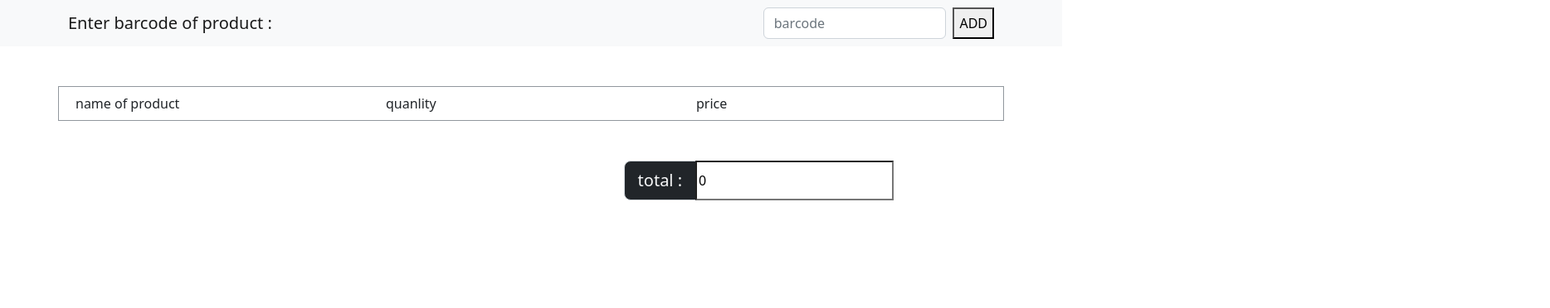
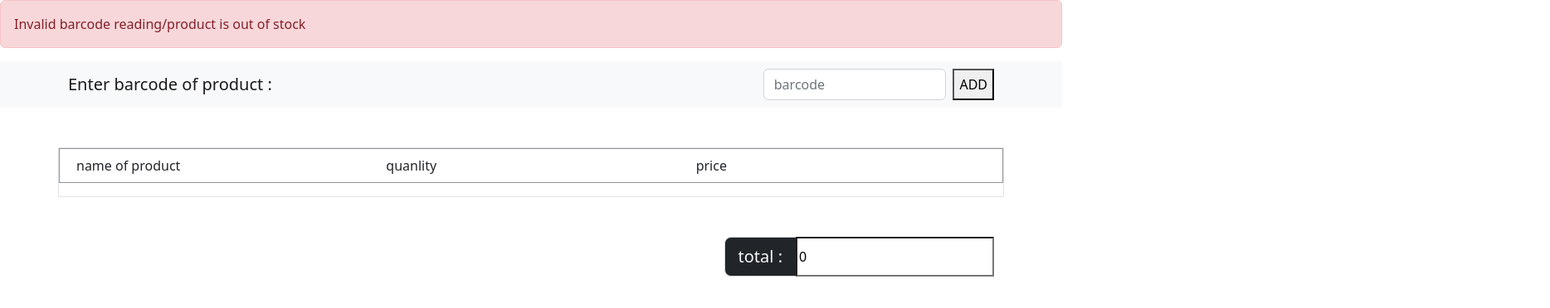
Before and after one commit to rajnishad24082003/store_billing_system, a plain HTML site: page index.html in a window 1280 px wide. Both pictures are taken after typing "Sample" into the empty fields and a click on the button "ADD". Shown: the whole page at 83% size, 1868 px wide, since content can reach past the window. Drawn offline with nearby package versions, Linux system fonts and the light colour scheme.

Commit message:
Add files via upload

```diff
--- a/index.html
+++ b/index.html
@@ -9,7 +9,9 @@
     <link href="https://cdn.jsdelivr.net/npm/bootstrap@5.2.0-beta1/dist/css/bootstrap.min.css" rel="stylesheet" integrity="sha384-0evHe/X+R7YkIZDRvuzKMRqM+OrBnVFBL6DOitfPri4tjfHxaWutUpFmBp4vmVor" crossorigin="anonymous">
 </head>
 <body>
-
+  <div class="alert alert-danger" role="alert">
+    Invalid barcode reading/product is out of stock
+  </div>
     <nav class="navbar navbar-expand-lg bg-light">
         <div class="container">
           <a class="navbar-brand " href="#">Enter barcode of product : </a>
@@ -25,7 +27,7 @@
           </div>
         </div>
       </nav>
-    <div class="container mt-5 mb-5">
+    <div class="container mt-5 mb-5 border">
 
       <div class="row border border-secondary p-2 mb-2 border-opacity-75">
         <div class="col">
@@ -42,11 +44,14 @@
     </ol>
     </div>
     <div class="container">
-      <div class="input-group input-group-lg jgj">
+      <div class="input-group input-group-lg justify-content-end">
         <span class="input-group-text bg-dark text-light" id="inputGroup-sizing-lg ">total :</span>
         <input type="text" class="finalans" aria-label="Sizing example input" aria-describedby="inputGroup-sizing-lg">
       </div>
   </div>
+
+
+  <script src="https://cdn.jsdelivr.net/npm/bootstrap@5.2.0-beta1/dist/js/bootstrap.bundle.min.js" integrity="sha384-pprn3073KE6tl6bjs2QrFaJGz5/SUsLqktiwsUTF55Jfv3qYSDhgCecCxMW52nD2" crossorigin="anonymous"></script>
 <script src="logic.js"></script>
 </body>
 </html>
--- a/logic.js
+++ b/logic.js
@@ -1,5 +1,7 @@
 let inputbox = document.getElementById("bar");
 let subbot = document.getElementById("subbot");
+let modalthin = document.querySelector(".alert");
+modalthin.style.display="none";
 let totalprice = document.querySelector(".finalans") ;
 let products = {
     cokebottle : {
@@ -60,7 +62,7 @@ subbot.onclick = function barcodetaker(){
     bigdiv.classList.add("border-opacity-75");
     let r = parseInt(inputbox.value);
     //1
-    if(products.cokebottle.barcode == r)
+    if(products.cokebottle.barcode == r )
     {
     let smalldiv1 = document.createElement("div");
     smalldiv1.classList.add("col");
@@ -243,7 +245,11 @@ mainol.appendChild(newli);
     //10
     else
     {
-        console.log("no projucts");
+        console.log("no products");
+        modalthin.style.display="block";
+        setTimeout(()=>{
+            modalthin.style.display="none";
+        },3000)
     }
     console.log(sum);
     totalprice.value = sum;
--- a/styles.css
+++ b/styles.css
@@ -1,12 +1,8 @@
 .ffg
 {
-    margin-left: 45vw ;
+margin-left: 45vw ;
 }
 .mainol
 {
     list-style-type: none;
 }
-.jgj
-{
-    margin-left: 60%;
-}
```
Also changed, not shown: New Plain Text.txt (added).
